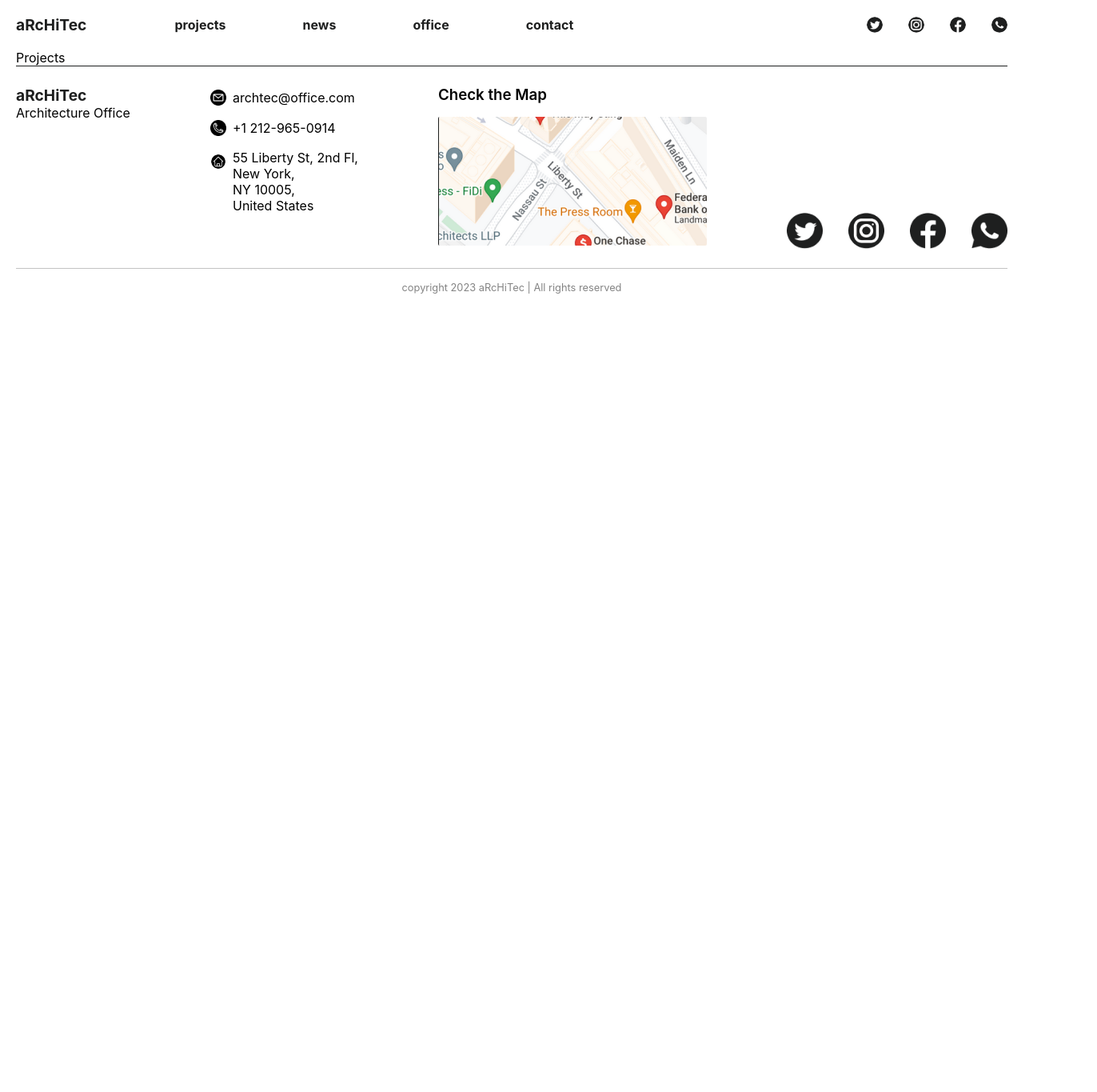
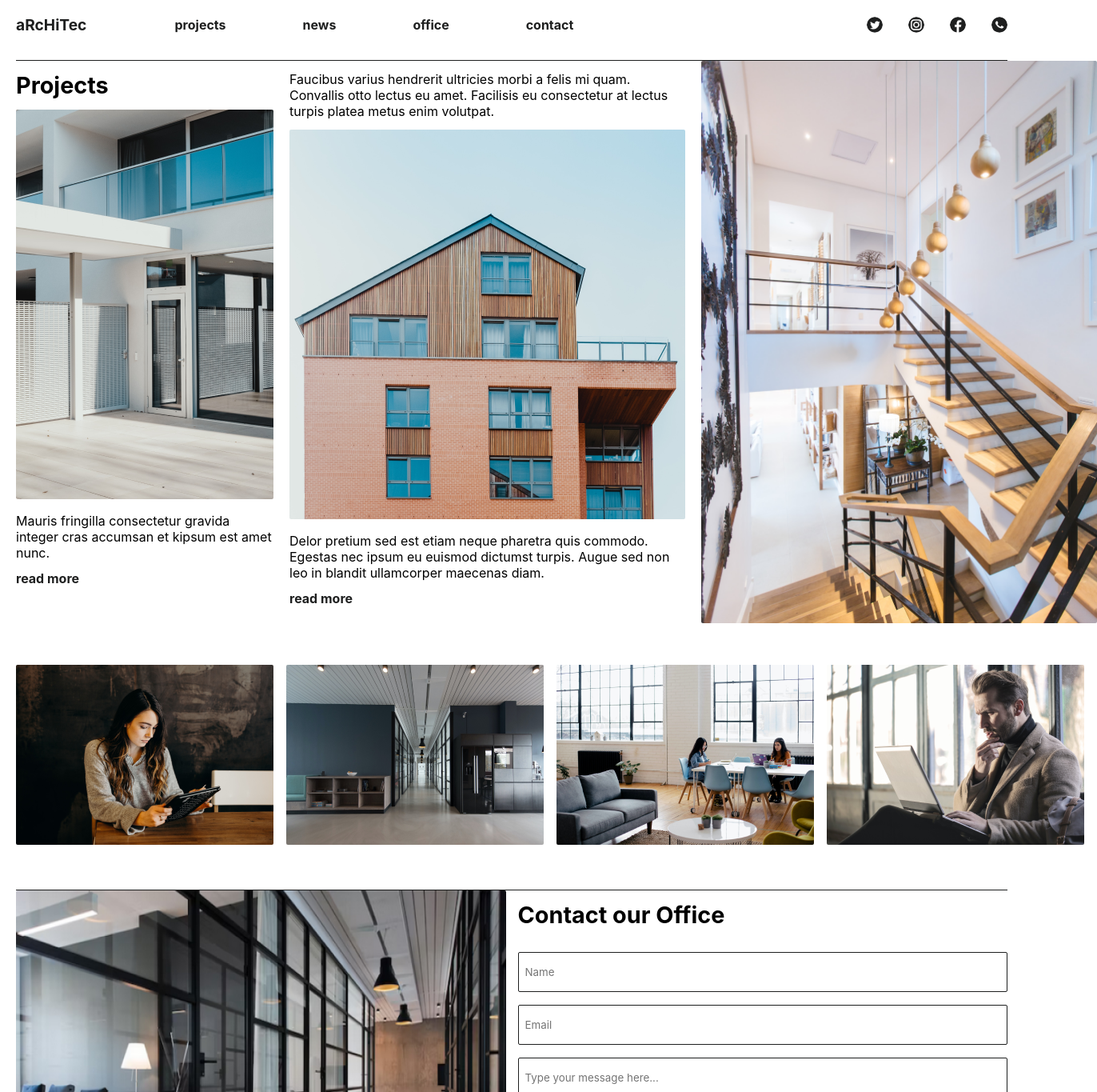
Before and after one commit to versi-on/architecture-office, a React (Create React App) app: page /projects in a window 1280 px wide. Shown: the top 1365 px of the page at 80% size, 1372 px wide, since content can reach past the window. Before the commit the page ends 800 px from the top, so only its background shows below. Built offline with nearby package versions, Linux system fonts and the light colour scheme.

Commit message:
add projects

```diff
--- a/src/pages/Projects.jsx
+++ b/src/pages/Projects.jsx
@@ -1,5 +1,44 @@
+import Contact from '../components/ContactUs'
+import imgProjects1 from '../assets/images/img-projects-1.png'
+import imgProjects2 from '../assets/images/img-projects-2.png'
+import imgProjects3 from '../assets/images/img-projects-3.png'
+import imgOffice1 from '../assets/images/img-office-1.png'
+import imgOffice2 from '../assets/images/img-office-2.png'
+import imgOffice3 from '../assets/images/img-office-3.png'
+import imgOffice4 from '../assets/images/img-office-4.png'
+
 export default function Projects() {
     return (
-        <div>Projects</div>
+        <div className="projects-page">
+            <div className='projects-page-container-1'>
+                <div className="projects-page-cln-1">
+                    <h2 className="title">Projects</h2>
+                    <img src={imgProjects1} alt="project building one" />
+                    <p>Mauris fringilla consectetur gravida integer cras accumsan et kipsum est amet nunc. </p>
+                    <a href="#" className='link'>read more</a>
+                </div>
+                <div className="projects-page-cln-2">
+                    <p>
+                        Faucibus varius hendrerit ultricies morbi a felis mi quam. Convallis otto lectus eu amet. Facilisis eu consectetur at lectus turpis platea metus enim volutpat.
+                    </p>
+                    <img src={imgProjects2} alt="project building two" />
+                    <p>
+                        Delor pretium sed est etiam neque pharetra quis commodo. Egestas nec ipsum eu euismod dictumst turpis.
+                        Augue sed non leo in blandit ullamcorper maecenas diam.
+                    </p>
+                    <a href="#">read more</a>
+                </div>
+                <div className="projects-page-cln-3">
+                    <img src={imgProjects3} alt="project building three" />
+                </div>
+            </div>
+            <div className='images-line row'>
+                <img src={imgOffice1} alt="office" className='' />
+                <img src={imgOffice2} alt="office" className='' />
+                <img src={imgOffice3} alt="office" className='' />
+                <img src={imgOffice4} alt="office" className='' />
+            </div>
+            <Contact />
+        </div>
     )
 }
```
